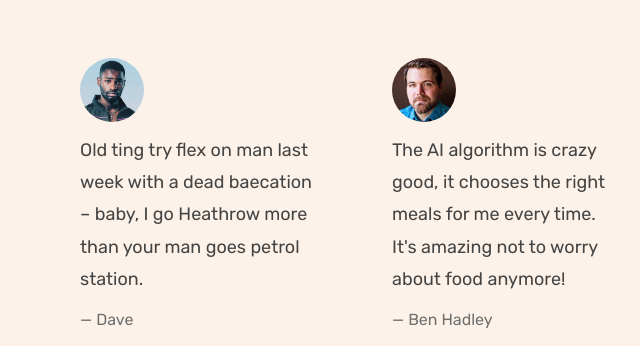
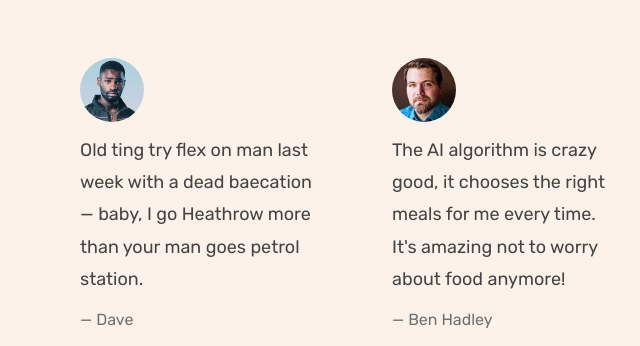
Before and after one commit to erenakgunduz/html-css-course, a plain HTML site: page 09-Omnifood-Optimizations/index.html in a window 1280 px wide. Shown: the part 4140-4486 px from the top of the page, 0-640 px from the left. Drawn offline with nearby package versions, Linux system fonts and the light colour scheme; some packages are replaced by stand-ins of ours; a script that the page names is missing.

Commit message:
Update index.html
Fix dash 🙃

```diff
--- a/09-Omnifood-Optimizations/index.html
+++ b/09-Omnifood-Optimizations/index.html
@@ -323,7 +323,7 @@
                 class="testimonial-img"
               />
               <blockquote class="testimonial-text">
-                Old ting try flex on man last week with a dead baecation &ndash;
+                Old ting try flex on man last week with a dead baecation &mdash;
                 baby, I go Heathrow more than your man goes petrol station.
               </blockquote>
               <p class="testimonial-name">&mdash; Dave</p>
```
